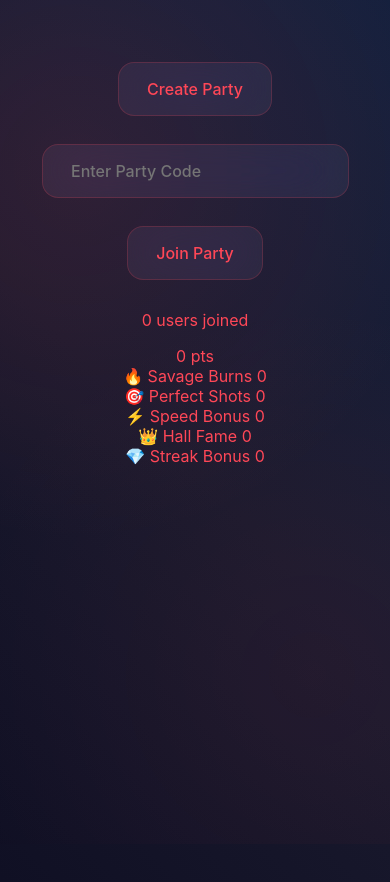
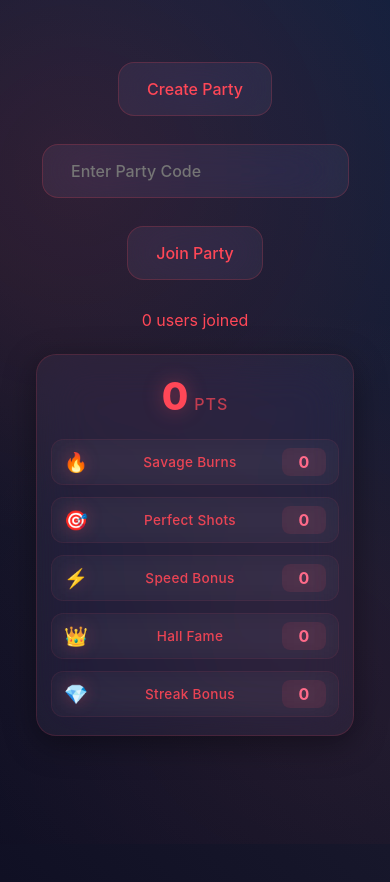
Before and after one commit to devwaghela123/once-again-bitch, a website: page public/index.html in a window 390 px wide. Drawn offline with nearby package versions, Linux system fonts and the light colour scheme; no server answers.

Commit message:
Update style.css

```diff
--- a/public/style.css
+++ b/public/style.css
@@ -97,3 +97,153 @@ h1 {
   letter-spacing: 2px;
   text-shadow: 0 0 20px rgba(255, 71, 87, 0.5);
 }
+/* CSS Extension for iOS Glassmorphism Points System */
+@import url('https://fonts.googleapis.com/css2?family=Poppins:wght@300;400;500;600;700;800&display=swap');
+
+#pointsDisplay {
+  margin: 24px 0;
+  font-family: 'Poppins', -apple-system, BlinkMacSystemFont, sans-serif;
+}
+
+.points-container {
+  background: rgba(255, 255, 255, 0.04);
+  border: 1px solid rgba(255, 71, 87, 0.15);
+  border-radius: 20px;
+  padding: 24px 20px;
+  backdrop-filter: blur(25px) saturate(140%);
+  box-shadow: 0 8px 32px rgba(0, 0, 0, 0.37);
+  transition: all 0.4s cubic-bezier(0.23, 1, 0.32, 1);
+}
+
+.points-container:hover {
+  transform: translateY(-4px);
+  box-shadow: 0 12px 40px rgba(255, 71, 87, 0.2);
+  border-color: rgba(255, 71, 87, 0.25);
+}
+
+.points-value {
+  display: flex;
+  align-items: baseline;
+  justify-content: center;
+  margin-bottom: 20px;
+  gap: 8px;
+}
+
+#currentPoints {
+  font-size: 3.2em;
+  font-weight: 800;
+  color: #ff4757;
+  text-shadow: 0 0 20px rgba(255, 71, 87, 0.4);
+  letter-spacing: -2px;
+}
+
+.points-label {
+  font-size: 1.2em;
+  font-weight: 500;
+  color: rgba(255, 71, 87, 0.7);
+  text-transform: uppercase;
+  letter-spacing: 1px;
+}
+
+.points-breakdown {
+  display: grid;
+  grid-template-columns: 1fr;
+  gap: 12px;
+}
+
+.point-item {
+  display: flex;
+  align-items: center;
+  justify-content: space-between;
+  padding: 12px 16px;
+  background: rgba(255, 255, 255, 0.02);
+  border: 1px solid rgba(255, 71, 87, 0.08);
+  border-radius: 12px;
+  backdrop-filter: blur(15px);
+  transition: all 0.3s ease;
+}
+
+.point-item:hover {
+  background: rgba(255, 71, 87, 0.05);
+  border-color: rgba(255, 71, 87, 0.15);
+  transform: translateX(4px);
+}
+
+.point-icon {
+  font-size: 1.4em;
+  margin-right: 12px;
+  filter: drop-shadow(0 0 8px rgba(255, 71, 87, 0.3));
+}
+
+.point-desc {
+  flex-grow: 1;
+  font-size: 0.95em;
+  font-weight: 500;
+  color: rgba(255, 71, 87, 0.9);
+  letter-spacing: 0.3px;
+}
+
+.point-count {
+  font-size: 1.1em;
+  font-weight: 700;
+  color: #ff6b8a;
+  min-width: 30px;
+  text-align: center;
+  padding: 4px 8px;
+  background: rgba(255, 71, 87, 0.1);
+  border-radius: 8px;
+  backdrop-filter: blur(10px);
+}
+
+/* Mobile Responsive */
+@media (max-width: 768px) {
+  .points-container {
+    padding: 20px 16px;
+    margin: 20px 10px;
+  }
+
+  #currentPoints {
+    font-size: 2.8em;
+  }
+
+  .points-label {
+    font-size: 1em;
+  }
+
+  .point-item {
+    padding: 10px 14px;
+  }
+
+  .point-icon {
+    font-size: 1.2em;
+    margin-right: 10px;
+  }
+
+  .point-desc {
+    font-size: 0.9em;
+  }
+
+  .point-count {
+    font-size: 1em;
+    min-width: 28px;
+  }
+}
+
+@media (max-width: 480px) {
+  .points-container {
+    padding: 18px 14px;
+    margin: 16px 8px;
+  }
+
+  #currentPoints {
+    font-size: 2.4em;
+  }
+
+  .point-item {
+    padding: 8px 12px;
+  }
+
+  .point-desc {
+    font-size: 0.85em;
+  }
+}
```
